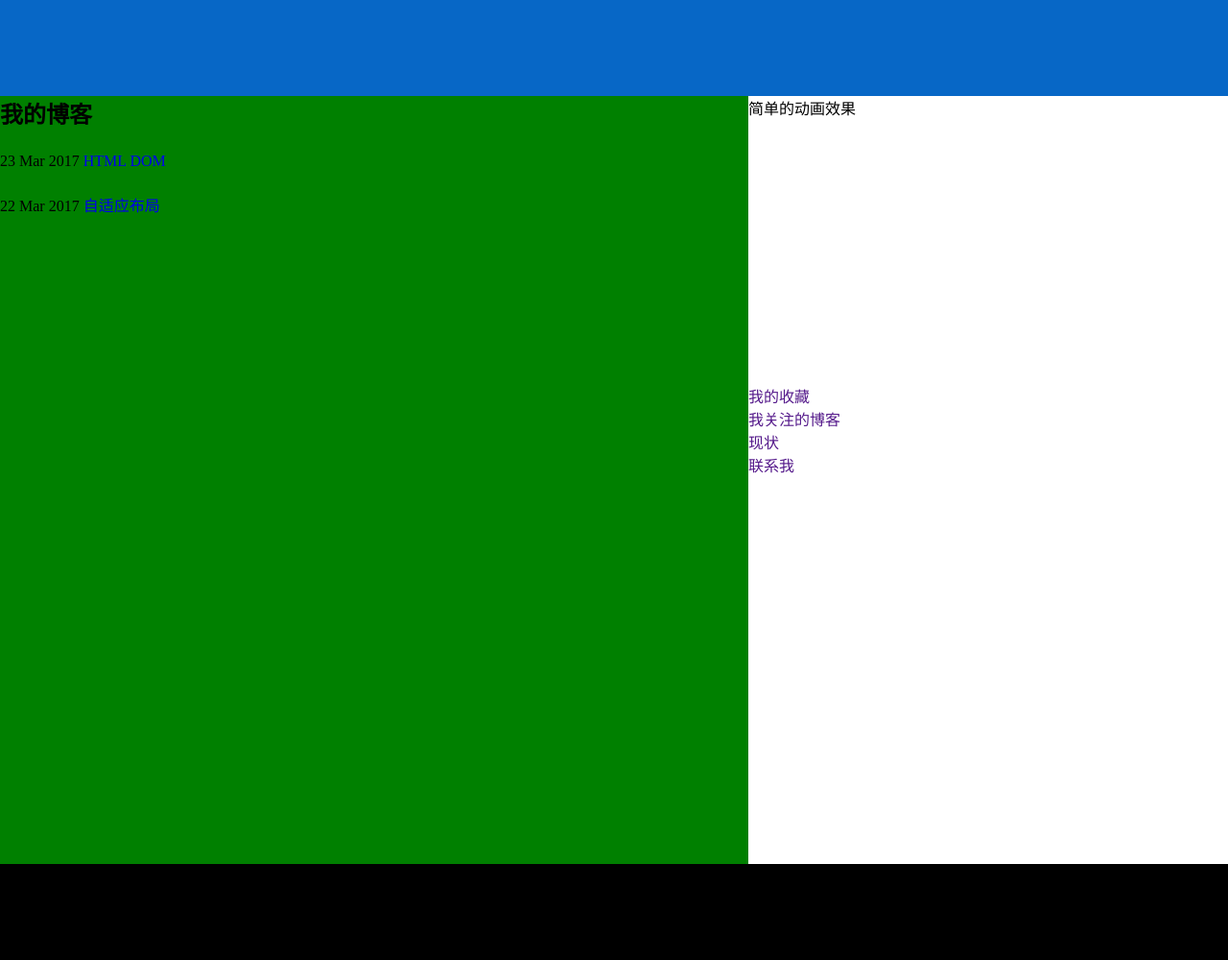
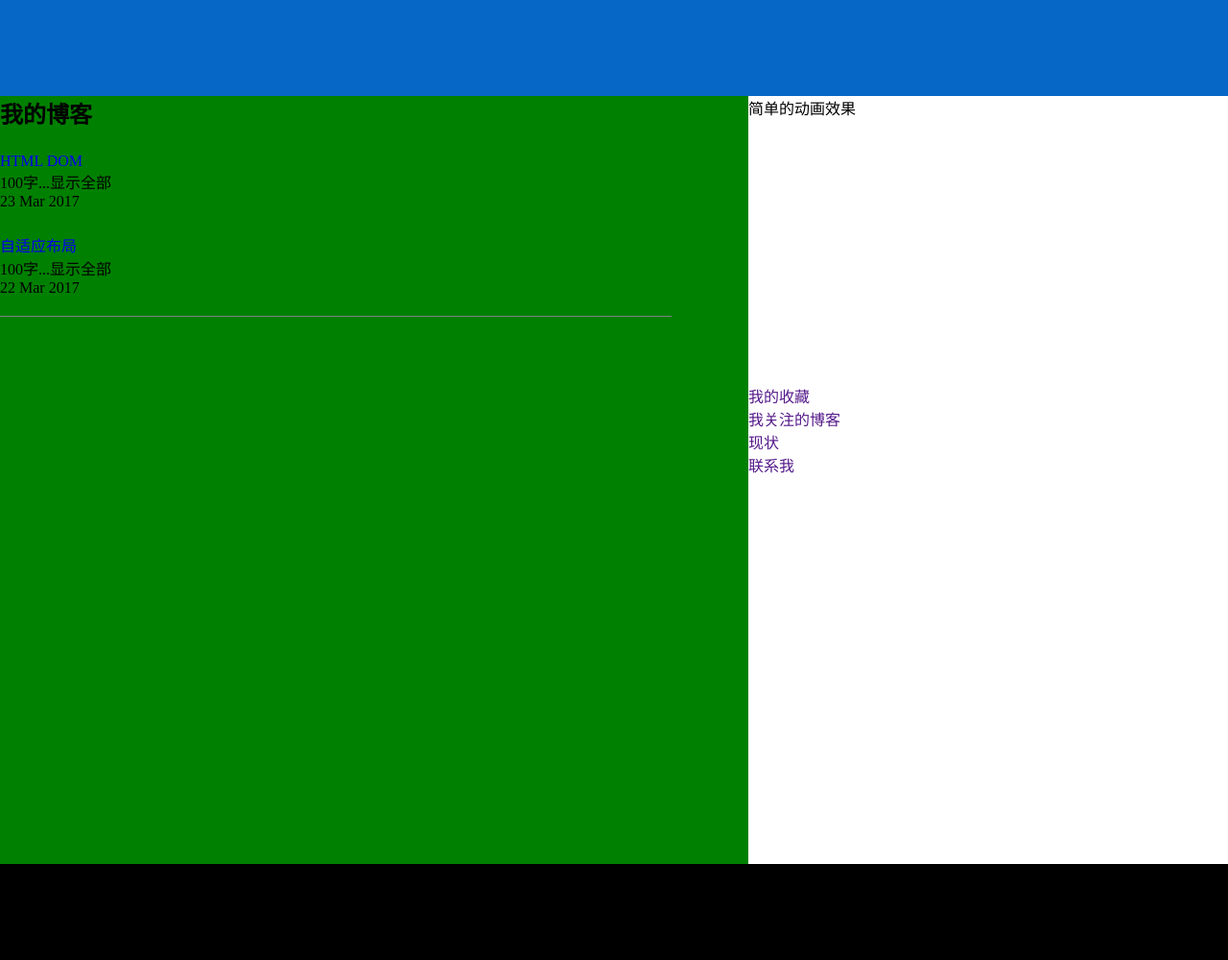
Before and after one commit to CNzhangheng/jekyll_demo, a Jekyll site: the page built from index.html, in a window 1280 px wide. Shown: the whole page at 96% size. Built offline with Jekyll 4.4.1, drawn with Linux system fonts in a browser that asks for light colours.

Commit message:
Update index.html

```diff
--- a/index.html
+++ b/index.html
@@ -2,10 +2,23 @@
 layout: default
 title: 我的博客
 ---
+<style>
+    .content-warp{
+        width: 700px;
+        min-height: 100px;
+        padding-bottom: 20px;
+        border-bottom:1px solid grey;
+    }
+</style>
 <h2>{{ page.title }}</h2>
-<ul>
-    　{% for post in site.posts %}
-    <li>{{ post.date | date_to_string }} <a href="{{ site.baseurl }}{{ post.url }}">{{ post.title }}</a>
-    </li>
-    　{% endfor %}
-</ul>
+<div class="content-warp">
+    <div>
+        {% for post in site.posts %}
+        <li class="content-warp-h2"><a href="{{ site.baseurl }}{{ post.url }}">{{ post.title }}</a></li>
+    </div>
+    <div>100字...显示全部</div>
+    <div>
+        <li class="content-warp-date"><img src="" alt="">{{ post.date | date_to_string }}</li>
+        {% endfor %}
+    </div>
+</div>
```
